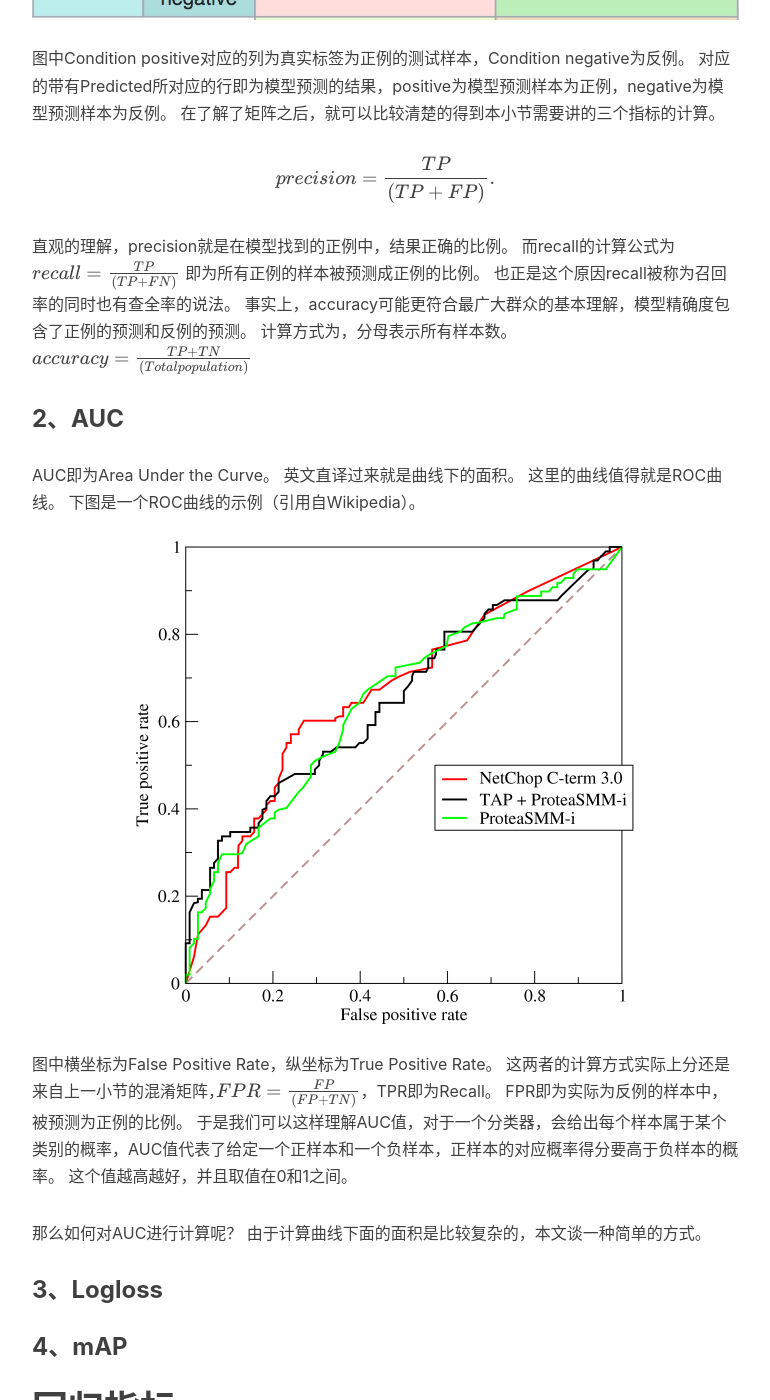
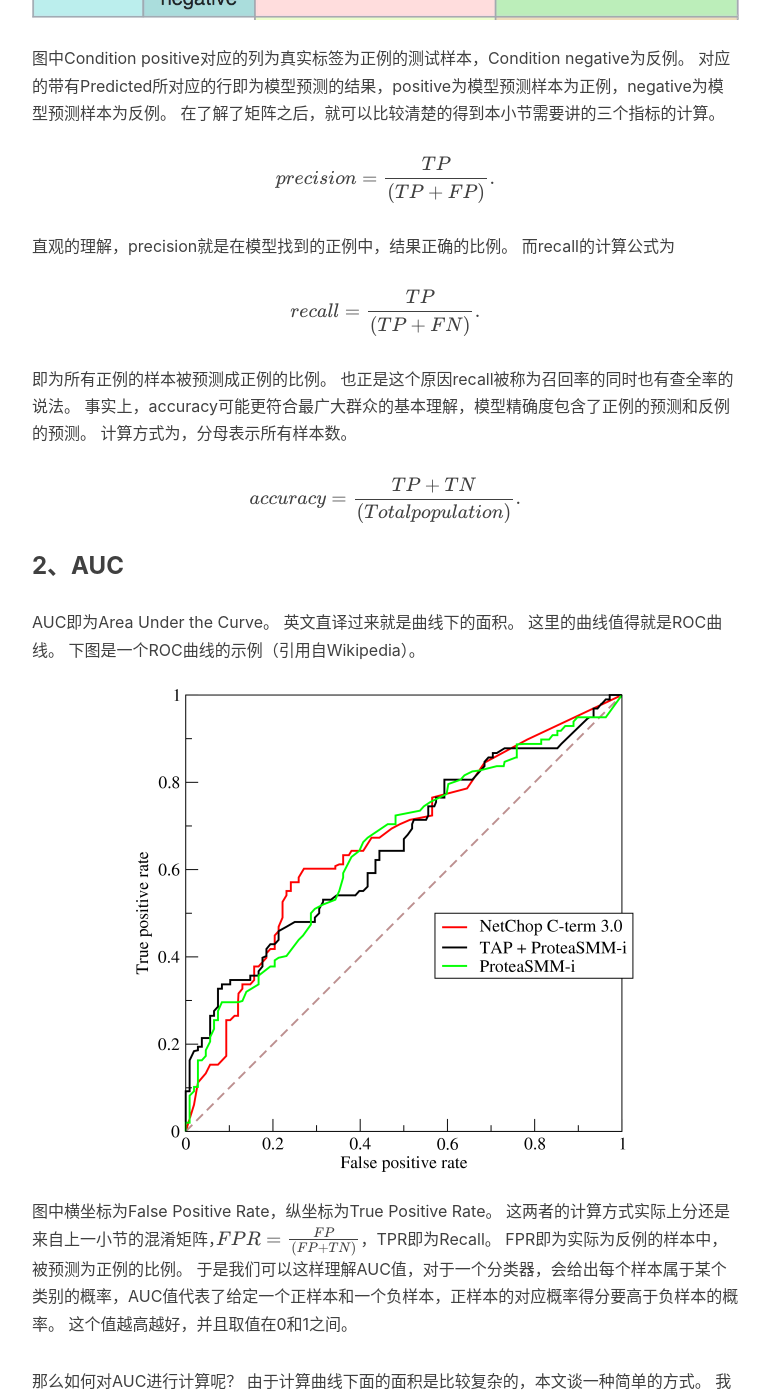
Before and after one commit to yingapple/yingxiang835.io, a Jekyll site: the page built from _posts/2017-12-04-卷积神经网络学习.md, in a window 1280 px wide and 1400 px high, scrolled down 1192 px. Shown: the whole window, without its empty margins (233-1003 px from the left). Built offline with Jekyll 4.4.1, drawn with Linux system fonts in a browser that asks for light colours; nearby versions of some CDN libraries; formulas are drawn with MathJax 3; comment, search, counter and statistics services are not loaded; some of the changed text lies outside the part shown.

Commit message:
add content for metric 1

```diff
--- a/_posts/2017-12-04-卷积神经网络学习.md
+++ b/_posts/2017-12-04-卷积神经网络学习.md
@@ -25,12 +25,16 @@ $$ precision = \frac{TP}{(TP + FP)}. $$
 {% endraw %}
 直观的理解，precision就是在模型找到的正例中，结果正确的比例。
 而recall的计算公式为
-$$ recall=\frac{TP}{(TP + FN)} $$
+{% raw %}
+$$ recall=\frac{TP}{(TP + FN)}. $$
+{% endraw %}
 即为所有正例的样本被预测成正例的比例。
 也正是这个原因recall被称为召回率的同时也有查全率的说法。
 事实上，accuracy可能更符合最广大群众的基本理解，模型精确度包含了正例的预测和反例的预测。
 计算方式为，分母表示所有样本数。
-$$ accuracy= \frac{TP + TN}{(Total population)}$$
+{% raw %}
+$$ accuracy= \frac{TP + TN}{(Total population)}. $$
+{% endraw %}
 
 ### 2、AUC
 AUC即为Area Under the Curve。
```
Also changed, not shown: other parts of _posts/2017-12-04-卷积神经网络学习.md (+3 -0 lines).
